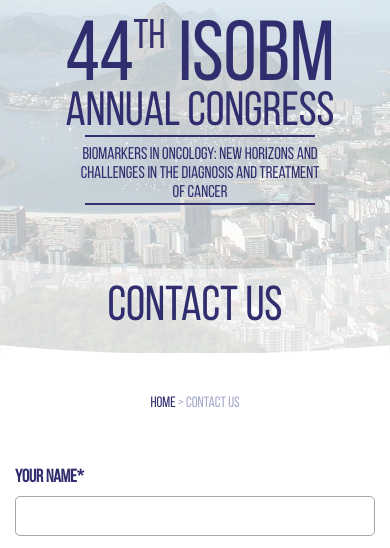
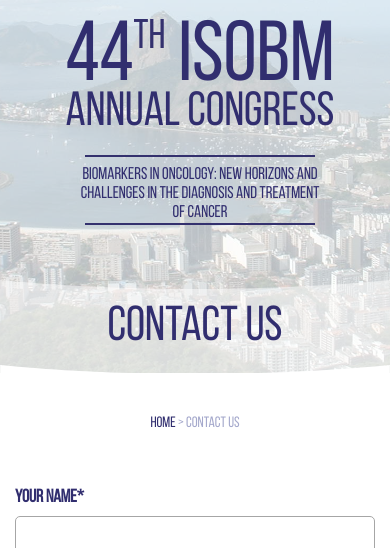
Before and after one commit to AgenciaCampana/ISOBM, a website: page contact.html in a window 390 px wide. Shown: the part 258-806 px from the top of the page. Drawn offline with Linux system fonts and the light colour scheme; a web font is replaced by a local one.

Commit message:
Correção Interna linh-2

```diff
--- a/css/interna.css
+++ b/css/interna.css
@@ -480,12 +480,17 @@
 	}
 
 	.logo2{
-		max-width: 100%;;
+		max-width: 100%;
+	}
+
+
+	.linha-2{
+		margin-top: 20px;
 	}
 
 }
 
-@media screen and (min-width: 768px) {
+@media screen and (min-width: 769px) {
 	.text-logo h1{
 		font-size: 7em;
 	}
```
